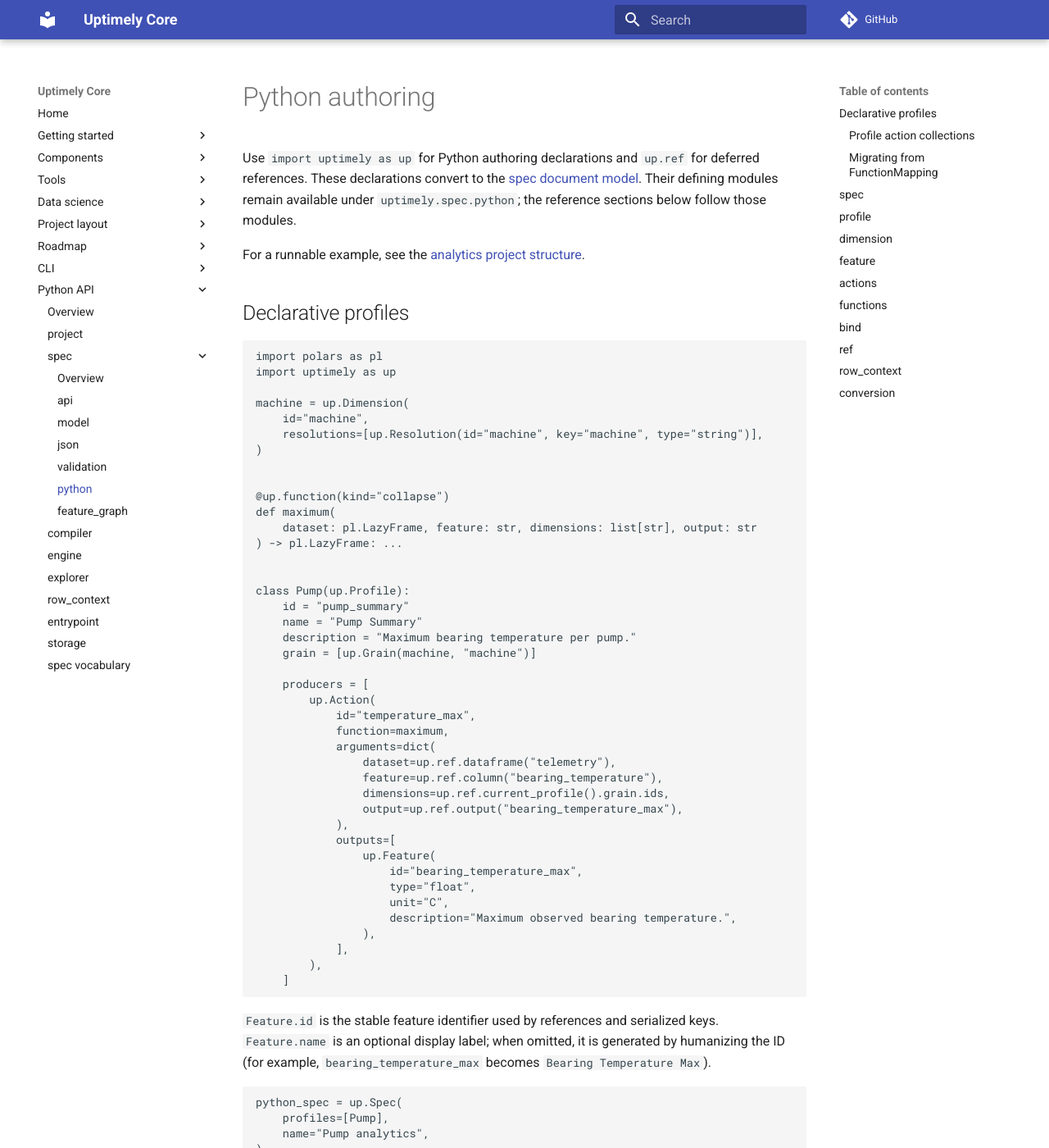
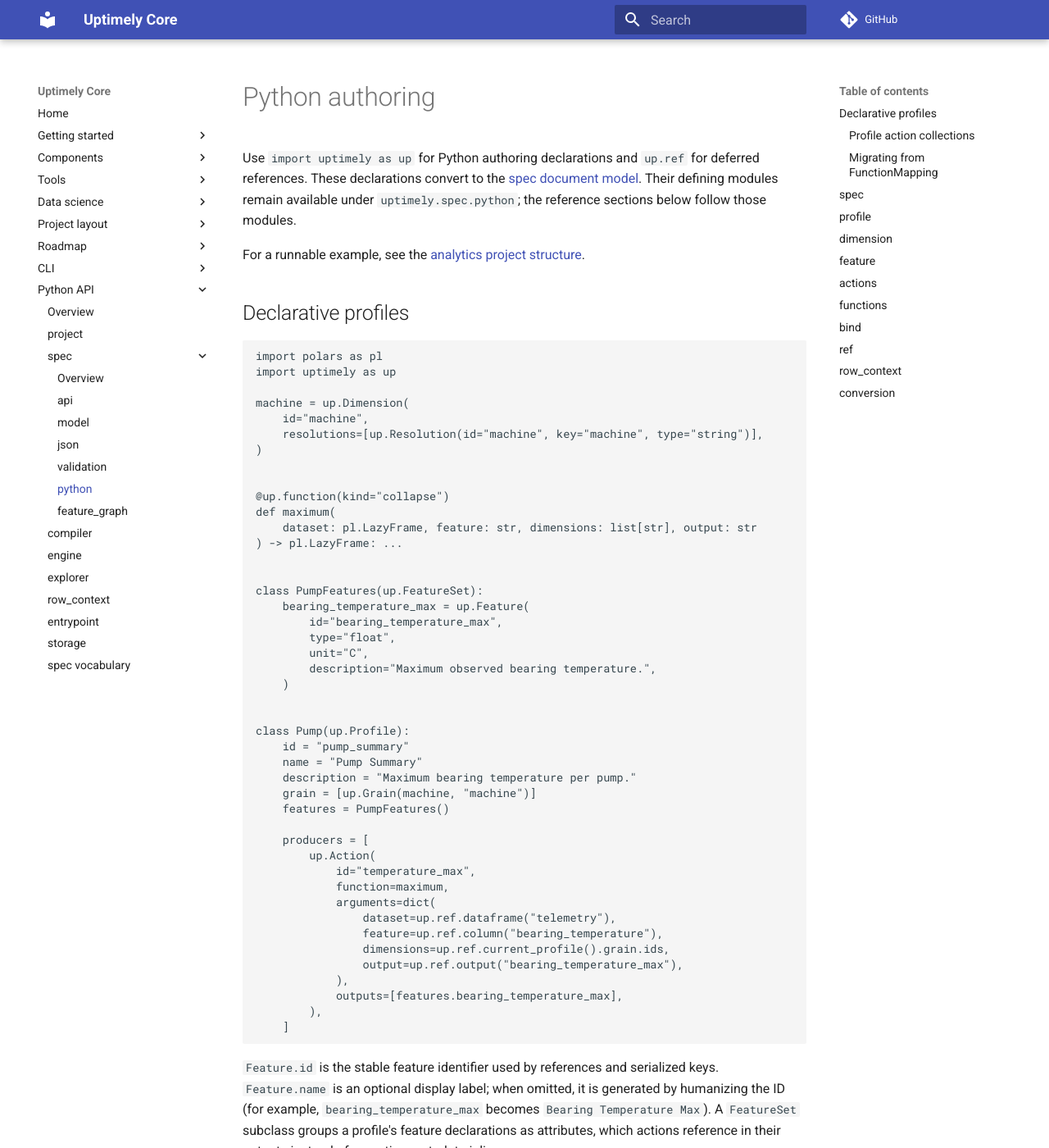
Before and after one commit to uptimely-ai/uptimely-core, an MkDocs documentation site: the page built from docs/python/python.md, in a window 1280 px wide and 1400 px high. Shown: the whole window at 82% size. Built offline with MkDocs 1.6.1 and Material for MkDocs 9.7.7, drawn with Linux system fonts in a browser that asks for light colours; comment, search, counter and statistics services are not loaded; some of the changed text lies outside the part shown.

Commit message:
Create FeatureSet class

````diff
--- a/docs/python/python.md
+++ b/docs/python/python.md
@@ -26,11 +26,21 @@
 ) -> pl.LazyFrame: ...
 
 
+class PumpFeatures(up.FeatureSet):
+    bearing_temperature_max = up.Feature(
+        id="bearing_temperature_max",
+        type="float",
+        unit="C",
+        description="Maximum observed bearing temperature.",
+    )
+
+
 class Pump(up.Profile):
     id = "pump_summary"
     name = "Pump Summary"
     description = "Maximum bearing temperature per pump."
     grain = [up.Grain(machine, "machine")]
+    features = PumpFeatures()
 
     producers = [
         up.Action(
@@ -42,14 +52,7 @@
                 dimensions=up.ref.current_profile().grain.ids,
                 output=up.ref.output("bearing_temperature_max"),
             ),
-            outputs=[
-                up.Feature(
-                    id="bearing_temperature_max",
-                    type="float",
-                    unit="C",
-                    description="Maximum observed bearing temperature.",
-                ),
-            ],
+            outputs=[features.bearing_temperature_max],
         ),
     ]
 ```
@@ -57,7 +60,9 @@
 `Feature.id` is the stable feature identifier used by references and serialized
 keys. `Feature.name` is an optional display label; when omitted, it is generated
 by humanizing the ID (for example, `bearing_temperature_max` becomes
-`Bearing Temperature Max`).
+`Bearing Temperature Max`). A `FeatureSet` subclass groups a profile's
+feature declarations as attributes, which actions reference in their outputs
+instead of repeating metadata inline.
 
 ```python
 python_spec = up.Spec(
@@ -66,11 +71,12 @@
 )
 ```
 
-Root-level `Spec`, `Profile`, `Action`, `Dimension`, `Resolution`, `Grain`, and
-`Feature` are Python authoring classes. Document-model classes remain under
-`uptimely.spec.model` and the existing `uptimely.spec` exports. The authoring
-`Spec` is defined as `uptimely.spec.python.spec.Spec` and exported as `up.Spec`
-and `uptimely.spec.python.Spec`.
+Root-level `Spec`, `Profile`, `Action`, `Dimension`, `Resolution`, `Grain`,
+`Feature` and `FeatureSet` are Python authoring classes.
+Document-model classes remain under `uptimely.spec.model` and the existing
+`uptimely.spec` exports. The authoring `Spec` is defined as
+`uptimely.spec.python.spec.Spec` and exported as `up.Spec` and
+`uptimely.spec.python.Spec`.
 
 Dimensions have stable IDs and declare one or more keyed resolutions. A profile's
 `grain` selects one resolution per dimension; the selected resolution's key is
--- a/src/uptimely/__init__.py
+++ b/src/uptimely/__init__.py
@@ -14,6 +14,7 @@
     Profile,
     Dimension,
     Feature,
+    FeatureSet,
     Order,
     Resolution,
     Spec,
@@ -29,6 +30,7 @@
     "Action",
     "Profile",
     "Feature",
+    "FeatureSet",
     "Order",
     "Grain",
     "function",
````
Also changed, not shown: 8 other files.
